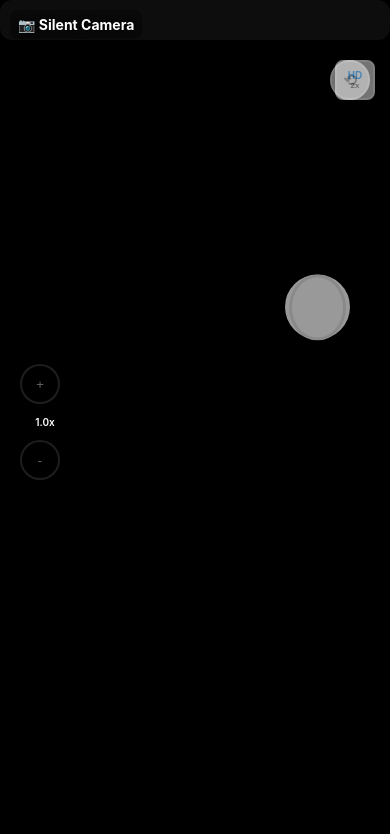
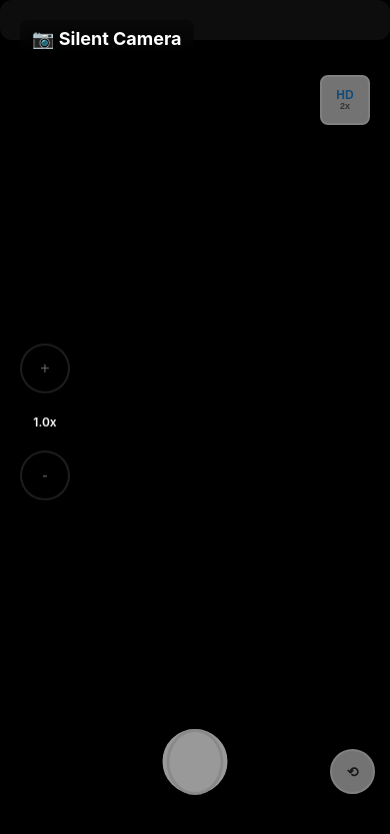
Before and after one commit to cucumber1117/App_SilentCamera, a React (Vite) app: page / in a window 390 px wide. Shown: the top 834 px of the page. Built offline with nearby package versions, Linux system fonts and the light colour scheme; no server answers.

Commit message:
スマホ版のUI調整

```diff
--- a/src/pages/home/HomePage.css
+++ b/src/pages/home/HomePage.css
@@ -19,24 +19,9 @@
   backdrop-filter: none;
   text-align: center;
   position: relative;
-  d
-  .zoom-controls {
-    left: 15px;
-    top: 50%;
-    transform: translateY(-50%);
-    gap: 10px;
-  }
+  animation: fadeIn 0.8s ease-out;
+}
 
-  .zoom-button {
-    width: 45px;
-    height: 45px;
-    font-size: 16px;
-  }
-
-  .zoom-level {
-    font-size: 11px;
-    padding: 6px 10px;
-  }
 .camera-title {
   position: fixed;
   top: 20px;
@@ -53,6 +38,7 @@
   backdrop-filter: blur(10px);
 }
 
+/* ビデオ表示 */
 .video-container {
   position: absolute;
   top: 0;
@@ -65,7 +51,12 @@
   box-shadow: none;
 }
 
-
+.camera-video {
+  width: 100vw;
+  height: 100vh;
+  object-fit: cover;
+  display: block;
+}
 
 /* カメラ切り替えボタン */
 .switch-camera-button {
@@ -230,8 +221,6 @@
   font-size: 10px;
 }
 
-
-
 /* ギャラリーボタン */
 .gallery-button {
   position: fixed;
@@ -279,69 +268,7 @@
   box-shadow: 0 2px 8px rgba(0, 0, 0, 0.2);
 }
 
-
-
-/* モバイル用レスポンシブデザイン */
-@media (max-width: 768px) {
-  .gallery-button {
-    bottom: 50px;
-    left: 15px;
-    width: 60px;
-    height: 60px;
-    border-width: 2px;
-  }
-
-  .gallery-count {
-    top: -8px;
-    right: -8px;
-    width: 24px;
-    height: 24px;
-    font-size: 11px;
-    border-width: 2px;
-  }
-}
-
-/* 横向きモバイル用 */
-@media (max-height: 500px) and (orientation: landscape) {
-  .gallery-button {
-    bottom: 8px;
-    left: 8px;
-    width: 55px;
-    height: 55px;
-  }
-
-  .gallery-count {
-    top: -7px;
-    right: -7px;
-    width: 22px;
-    height: 22px;
-    font-size: 10px;
-  }
-}
-
-.controls-container {
-  position: fixed;
-  right: 20px;
-  top: 50%;
-  transform: translateY(-50%);
-  display: flex;
-  flex-direction: column;
-  align-items: center;
-  gap: 20px;
-  z-index: 20;
-}
-
-.camera-info {
-  display: none;
-}
-
-.camera-video {
-  width: 100vw;
-  height: 100vh;
-  object-fit: cover;
-  display: block;
-}
-
+/* シャッターボタン */
 .capture-button {
   position: fixed;
   right: 30px;
@@ -363,8 +290,6 @@
   justify-content: center;
 }
 
-
-
 .capture-button:before {
   content: '';
   width: 60px;
@@ -379,16 +304,8 @@
   transform: translateY(-50%) scale(1.05);
 }
 
-.capture-button:hover:before {
-  border-color: rgba(0, 0, 0, 0.2);
-}
-
 .capture-button:active {
   transform: translateY(-50%) scale(0.95);
-}
-
-.capture-button:active:before {
-  background-color: #f0f0f0;
 }
 
 .capture-button:disabled {
@@ -397,315 +314,70 @@
   transform: translateY(-50%);
 }
 
-.download-button {
-  font-size: 16px;
-  font-weight: 600;
-  padding: 12px 24px;
-  background-color: #4ecdc4;
-  color: white;
-  border: none;
-  border-radius: 25px;
-  cursor: pointer;
-  transition: all 0.3s ease;
-  box-shadow: 0 4px 15px rgba(78, 205, 196, 0.4);
-  margin-top: 15px;
-}
+/* メディアクエリ：スマホ縦画面で下中央配置 */
+@media screen and (max-width: 768px) and (orientation: portrait) {
+  .capture-button {
+    position: fixed !important;
+    bottom: 50px !important;
+    left: 50% !important;
+    right: auto !important;
+    top: auto !important;
+    transform: translateX(-50%) translateY(0) !important;
+    width: 75px;
+    height: 75px;
+    font-size: 22px;
+  }
 
-.download-button:hover {
-  transform: translateY(-2px);
-  box-shadow: 0 6px 20px rgba(78, 205, 196, 0.6);
-}
+  .gallery-button {
+    position: fixed !important;
+    bottom: 50px !important;
+    left: 20px !important;
+    right: auto !important;
+    top: auto !important;
+    width: 60px;
+    height: 60px;
+  }
 
-.image-container {
-  margin-top: 30px;
-  padding: 20px;
-  background-color: rgba(248, 249, 250, 0.8);
-  border-radius: 16px;
-  border: 1px solid rgba(0, 0, 0, 0.05);
-}
-
-.captured-image {
-  width: 100%;
-  max-width: 600px;
-  border-radius: 12px;
-  box-shadow: 0 8px 25px rgba(0, 0, 0, 0.15);
-  margin-bottom: 15px;
-}
-
-.success-title {
-  color: #2c3e50;
-  margin-bottom: 20px;
-  font-size: 20px;
-  font-weight: 600;
-  transition: color 0.3s ease;
-}
-
-/* 保存状態のアニメーション */
-@keyframes pulse {
-  0% {
-    opacity: 1;
-  }
-  50% {
-    opacity: 0.7;
-  }
-  100% {
-    opacity: 1;
+  .switch-camera-button {
+    position: fixed !important;
+    bottom: 50px !important;
+    right: 20px !important;
+    left: auto !important;
+    top: auto !important;
+    width: 50px;
+    height: 50px;
+    font-size: 16px;
   }
 }
 
-.success-title:contains("保存中") {
-  animation: pulse 1.5s ease-in-out infinite;
-}
-
-/* 横画面（ランドスケープ）レイアウト */
-@media (orientation: landscape) and (max-height: 600px) {
-  .camera-title {
-    top: 15px;
-    left: 15px;
-    font-size: 16px;
-  }
-
+/* メディアクエリ：小さいスマホ縦画面 */
+@media screen and (max-width: 480px) and (orientation: portrait) {
   .capture-button {
-    right: 20px;
-    width: 70px;
-    height: 70px;
-    font-size: 20px;
-  }
-
-  .switch-camera-button {
-    top: 10px;
-    right: 10px;
-    width: 35px;
-    height: 35px;
-    font-size: 14px;
-  }
-
-  .resolution-button {
-    top: 50px;
-    right: 10px;
-    width: 35px;
-    height: 35px;
-  }
-
-  .zoom-controls {
-    left: 20px;
-    gap: 8px;
-  }
-
-  .zoom-button {
-    width: 40px;
-    height: 40px;
-    font-size: 14px;
-  }
-
-  .zoom-level {
-    font-size: 10px;
-    padding: 6px 8px;
-  }
-}
-
-/* 縦画面（ポートレート）レイアウト */
-@media (max-width: 768px) and (orientation: portrait) {
-  .camera-title {
-    top: 15px;
-    left: 15px;
-    font-size: 16px;
-  }
-
-  .capture-button {
-    bottom: 50px;
-    right: 50%;
-    transform: translateX(50%);
-    width: 75px;
-    height: 75px;
-    font-size: 22px;
-    top: auto;
-  }
-
-  .switch-camera-button {
-    top: 15px;
-    right: 15px;
-    width: 40px;
-    height: 40px;
-    font-size: 16px;
-  }
-
-  .resolution-button {
-    top: 60px;
-    right: 15px;
-    width: 40px;
-    height: 40px;
-  }
-
-  .resolution-label {
-    font-size: 10px;
-  }
-
-  .resolution-multiplier {
-    font-size: 8px;
-  }
-
-  .zoom-controls {
-    left: 25px;
-    gap: 10px;
-  }
-
-  .zoom-button {
-    width: 45px;
-    height: 45px;
-    font-size: 15px;
-  }
-
-  .zoom-level {
-    font-size: 11px;
-    padding: 6px 10px;
-  }
-}
-
-@media (max-width: 480px) and (orientation: portrait) {
-  .camera-title {
-    top: 10px;
-    left: 10px;
-    font-size: 14px;
-    padding: 6px 8px;
-  }
-
-  .capture-button {
-    right: 20px;
+    bottom: 50px !important;
     width: 65px;
     height: 65px;
     font-size: 18px;
   }
 
-  .switch-camera-button {
-    top: 60px;
-    right: 20px;
-    width: 40px;
-    height: 40px;
-    font-size: 16px;
-  }
-
-  .zoom-controls {
-    left: 20px;
-    gap: 8px;
-  }
-
-  .zoom-button {
-    width: 40px;
-    height: 40px;
-    font-size: 13px;
-  }
-
-  .zoom-level {
-    font-size: 10px;
-    padding: 4px 8px;
-  }
-}
-
-/* 横画面での閉じるボタン */
-@media (orientation: landscape) {
-  .close-button {
-    position: absolute;
-    top: 10px;
-    right: 10px;
-    width: 40px;
-    height: 40px;
-    border-radius: 50%;
-    background-color: rgba(0, 0, 0, 0.7);
-    color: white;
-    border: none;
-    font-size: 20px;
-    cursor: pointer;
-    display: flex;
-    align-items: center;
-    justify-content: center;
-    z-index: 110;
-  }
-}
-
-/* 横画面での追加スタイル */
-.video-section {
-  flex: 1;
-}
-
-.controls-section {
-  display: flex;
-  flex-direction: column;
-  justify-content: center;
-}
-
-/* 全画面表示のビデオ最適化 */
-@media (orientation: landscape) and (max-height: 600px) {
-  .camera-video {
-    object-fit: cover;
-  }
-
-  .video-container {
-    border-radius: 12px;
+  .gallery-button {
+    position: fixed !important;
+    bottom: 50px !important;
+    left: 15px !important;
+    right: auto !important;
+    top: auto !important;
+    width: 55px;
+    height: 55px;
   }
 
   .switch-camera-button {
-    top: 8px;
-    right: 8px;
-    width: 35px;
-    height: 35px;
+    position: fixed !important;
+    bottom: 50px !important;
+    right: 15px !important;
+    left: auto !important;
+    top: auto !important;
+    width: 45px;
+    height: 45px;
     font-size: 14px;
-  }
-}
-
-/* ダークモード対応 */
-@media (prefers-color-scheme: dark) {
-  .camera-title {
-    color: white;
-    background-color: rgba(0, 0, 0, 0.6);
-  }
-
-  .success-title {
-    color: #e2e8f0;
-  }
-
-  .capture-button {
-    background-color: rgba(255, 255, 255, 0.95);
-    color: #333;
-  }
-
-  .capture-button:hover {
-    background-color: rgba(255, 255, 255, 1);
-  }
-
-  .switch-camera-button {
-    background-color: rgba(0, 0, 0, 0.7);
-    color: white;
-    border-color: rgba(255, 255, 255, 0.3);
-  }
-
-  .switch-camera-button:hover {
-    background-color: rgba(0, 0, 0, 0.9);
-  }
-
-  .zoom-button {
-    background-color: rgba(0, 0, 0, 0.7);
-    color: white;
-    border-color: rgba(255, 255, 255, 0.3);
-  }
-
-  .zoom-button:hover:not(:disabled) {
-    background-color: rgba(0, 0, 0, 0.9);
-  }
-
-  .zoom-level {
-    background-color: rgba(0, 0, 0, 0.7);
-    color: white;
-    border-color: rgba(255, 255, 255, 0.3);
-  }
-
-  .image-container {
-    background-color: rgba(0, 0, 0, 0.98);
-    border-color: rgba(255, 255, 255, 0.1);
-  }
-
-  .close-button {
-    background-color: rgba(0, 0, 0, 0.8);
   }
 }
 
@@ -725,7 +397,21 @@
   animation: fadeIn 0.5s ease-out;
 }
 
-.camera-card {
-  animation: fadeIn 0.8s ease-out;
+/* ダークモード */
+@media (prefers-color-scheme: dark) {
+  .camera-title {
+    color: white;
+    background-color: rgba(0, 0, 0, 0.6);
+  }
+  .success-title {
+    color: #e2e8f0;
+  }
+  .capture-button {
+    background-color: rgba(255, 255, 255, 0.95);
+    color: #333;
+  }
+  .capture-button:hover {
+    background-color: rgba(255, 255
+, 255, 1);
+  }
 }
-}
```
